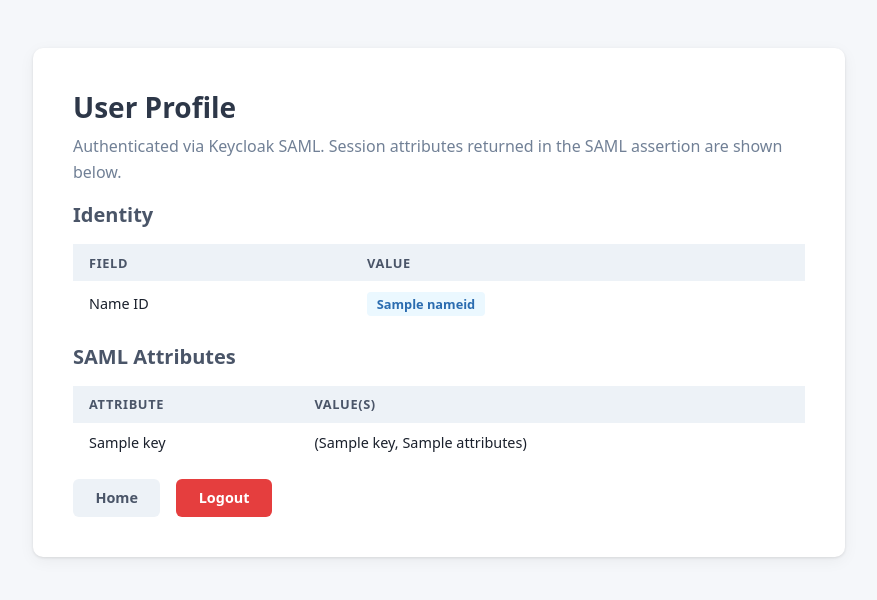
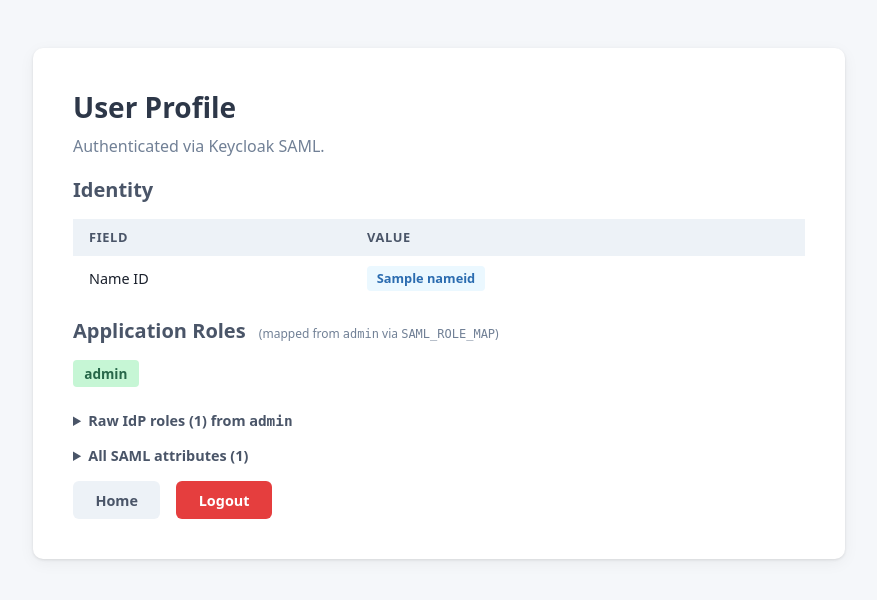
Before and after one commit to shyamkrishna762/fastapi-saml-keycloak, a FastAPI app: template app/templates/profile.html in a window 1280 px wide. Shown: the part 56-656 px from the top of the page, without its empty margins (201-1078 px from the left). Run offline with FastAPI, Linux system fonts and the light colour scheme; the template is opened without the code that fills it: most values are stand-ins (such as "Sample title", 1, 10 or a date in 2020).

Commit message:
Add env-driven role attribute mapping
- SAML_ROLE_ATTRIBUTE: name of the SAML attribute holding roles
  (Keycloak=Role, Azure AD=.../claims/role, Okta=roles)
- SAML_ROLE_MAP: pipe-separated idp_role:app_role pairs; empty = passthrough,
  set = strict allowlist (unlisted roles dropped, duplicates deduplicated)
- ACS stores both raw_roles (from IdP) and roles (mapped) in the session
- Profile page shows mapped app roles prominently + raw IdP roles in a collapsible

Co-Authored-By: Claude Sonnet 4.6 <noreply@anthropic.com>

```diff
--- a/app/main.py
+++ b/app/main.py
@@ -8,7 +8,7 @@ from fastapi.templating import Jinja2Templates
 from onelogin.saml2.auth import OneLogin_Saml2_Auth
 from onelogin.saml2.settings import OneLogin_Saml2_Settings
 
-from saml_config import get_saml_settings, get_sp_only_settings
+from saml_config import get_saml_settings, get_sp_only_settings, SAML_ROLE_ATTRIBUTE, map_roles
 
 app = FastAPI(title="FastAPI SAML SSO")
 templates = Jinja2Templates(directory="templates")
@@ -91,10 +91,16 @@ async def acs(request: Request):
     if not auth.is_authenticated():
         raise HTTPException(status_code=401, detail="Authentication failed")
 
+    attributes = dict(auth.get_attributes())
+    raw_roles: list[str] = attributes.get(SAML_ROLE_ATTRIBUTE, [])
+    mapped_roles = map_roles(raw_roles)
+
     sid = secrets.token_urlsafe(32)
     _sessions[sid] = {
         "nameid": auth.get_nameid(),
-        "attributes": dict(auth.get_attributes()),
+        "attributes": attributes,
+        "roles": mapped_roles,
+        "raw_roles": raw_roles,
         "session_index": auth.get_session_index(),
     }
 
@@ -115,6 +121,9 @@ async def profile(request: Request):
         "request": request,
         "nameid": session["nameid"],
         "attributes": session["attributes"],
+        "roles": session.get("roles", []),
+        "raw_roles": session.get("raw_roles", []),
+        "role_attribute": SAML_ROLE_ATTRIBUTE,
     })
 
 
--- a/app/templates/profile.html
+++ b/app/templates/profile.html
@@ -4,7 +4,7 @@
 {% block content %}
 <div class="card">
   <h1>User Profile</h1>
-  <p>Authenticated via Keycloak SAML. Session attributes returned in the SAML assertion are shown below.</p>
+  <p>Authenticated via Keycloak SAML.</p>
 
   <h2 class="mt-4">Identity</h2>
   <table>
@@ -12,21 +12,51 @@
     <tr><td>Name ID</td><td><span class="badge">{{ nameid }}</span></td></tr>
   </table>
 
+  <h2 class="mt-4">Application Roles
+    <span style="font-size:.75rem;font-weight:400;color:#718096;margin-left:.5rem;">
+      (mapped from <code>{{ role_attribute }}</code> via <code>SAML_ROLE_MAP</code>)
+    </span>
+  </h2>
+  {% if roles %}
+  <div style="display:flex;flex-wrap:wrap;gap:.4rem;margin-top:.5rem;">
+    {% for role in roles %}
+    <span style="background:#c6f6d5;color:#276749;border-radius:4px;padding:.25rem .7rem;font-size:.85rem;font-weight:600;">{{ role }}</span>
+    {% endfor %}
+  </div>
+  {% else %}
+  <p style="color:#a0aec0;font-style:italic;margin-top:.5rem;">
+    No roles mapped. Set <code>SAML_ROLE_MAP</code> in <code>.env</code> to map IdP roles to app roles.
+  </p>
+  {% endif %}
+
+  <details style="margin-top:1.5rem;">
+    <summary style="cursor:pointer;color:#4a5568;font-weight:600;font-size:.9rem;">
+      Raw IdP roles ({{ raw_roles | length }}) from <code>{{ role_attribute }}</code>
+    </summary>
+    <div style="display:flex;flex-wrap:wrap;gap:.4rem;margin-top:.5rem;">
+      {% for role in raw_roles %}
+      <span style="background:#ebf8ff;color:#2b6cb0;border-radius:4px;padding:.2rem .6rem;font-size:.8rem;">{{ role }}</span>
+      {% endfor %}
+    </div>
+  </details>
+
   {% if attributes %}
-  <h2 class="mt-4">SAML Attributes</h2>
-  <table>
+  <details style="margin-top:1rem;">
+    <summary style="cursor:pointer;color:#4a5568;font-weight:600;font-size:.9rem;">
+      All SAML attributes ({{ attributes | length }})
+    </summary>
+    <table style="margin-top:.5rem;">
       <thead><tr><th>Attribute</th><th>Value(s)</th></tr></thead>
       <tbody>
         {% for key, values in attributes.items() %}
         <tr>
-        <td>{{ key }}</td>
+          <td style="font-family:monospace;font-size:.8rem;">{{ key }}</td>
           <td>{{ values | join(", ") }}</td>
         </tr>
         {% endfor %}
       </tbody>
     </table>
-  {% else %}
-  <p class="mt-4" style="color:#a0aec0;font-style:italic;">No additional attributes were returned in the SAML assertion. Add attribute mappers in Keycloak to include email, roles, etc.</p>
+  </details>
   {% endif %}
 
   <div class="flex mt-4">
```
Also changed, not shown: app/saml_config.py (+45 -0 lines), 1 other file. Lines whose indentation alone changed are shown as unchanged.
